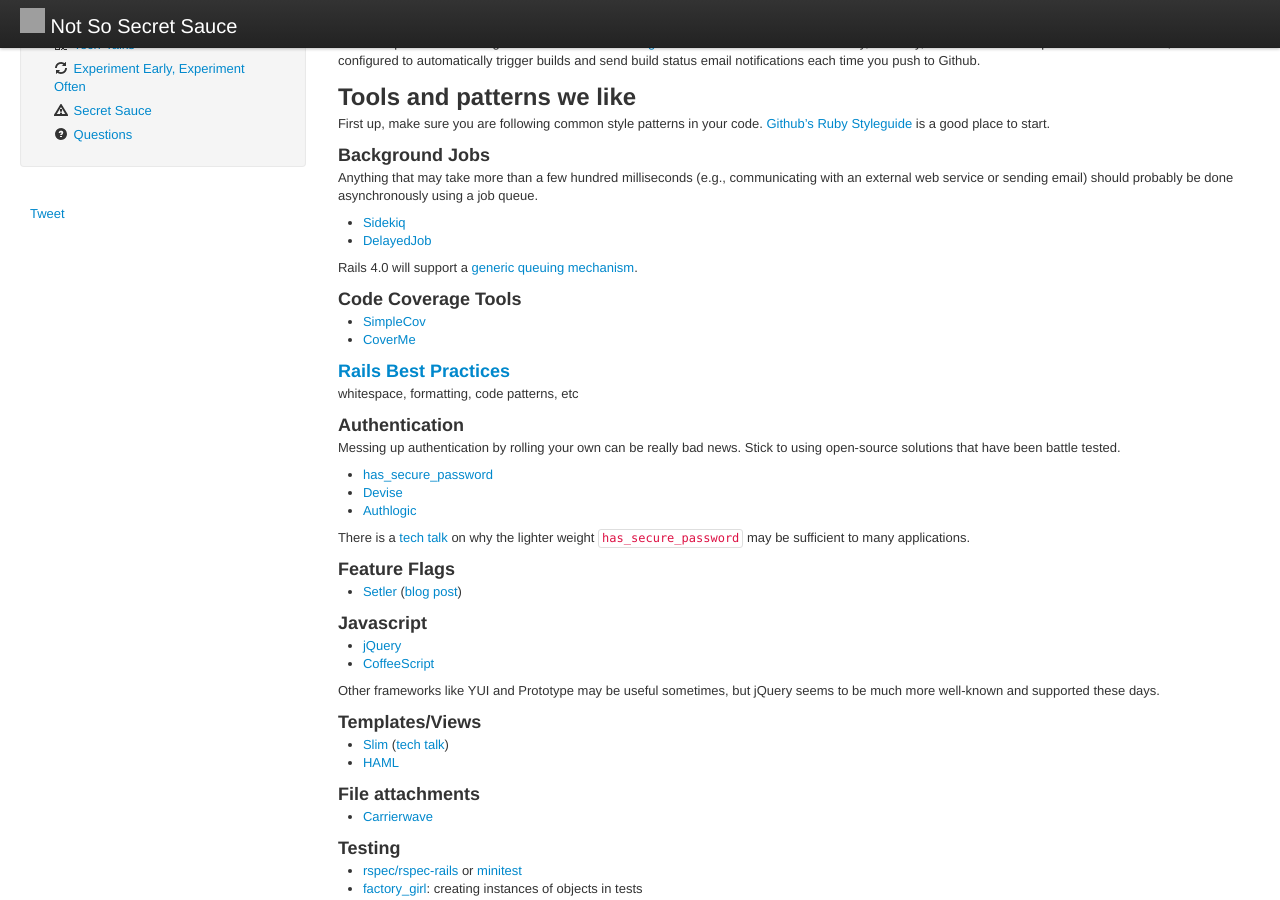
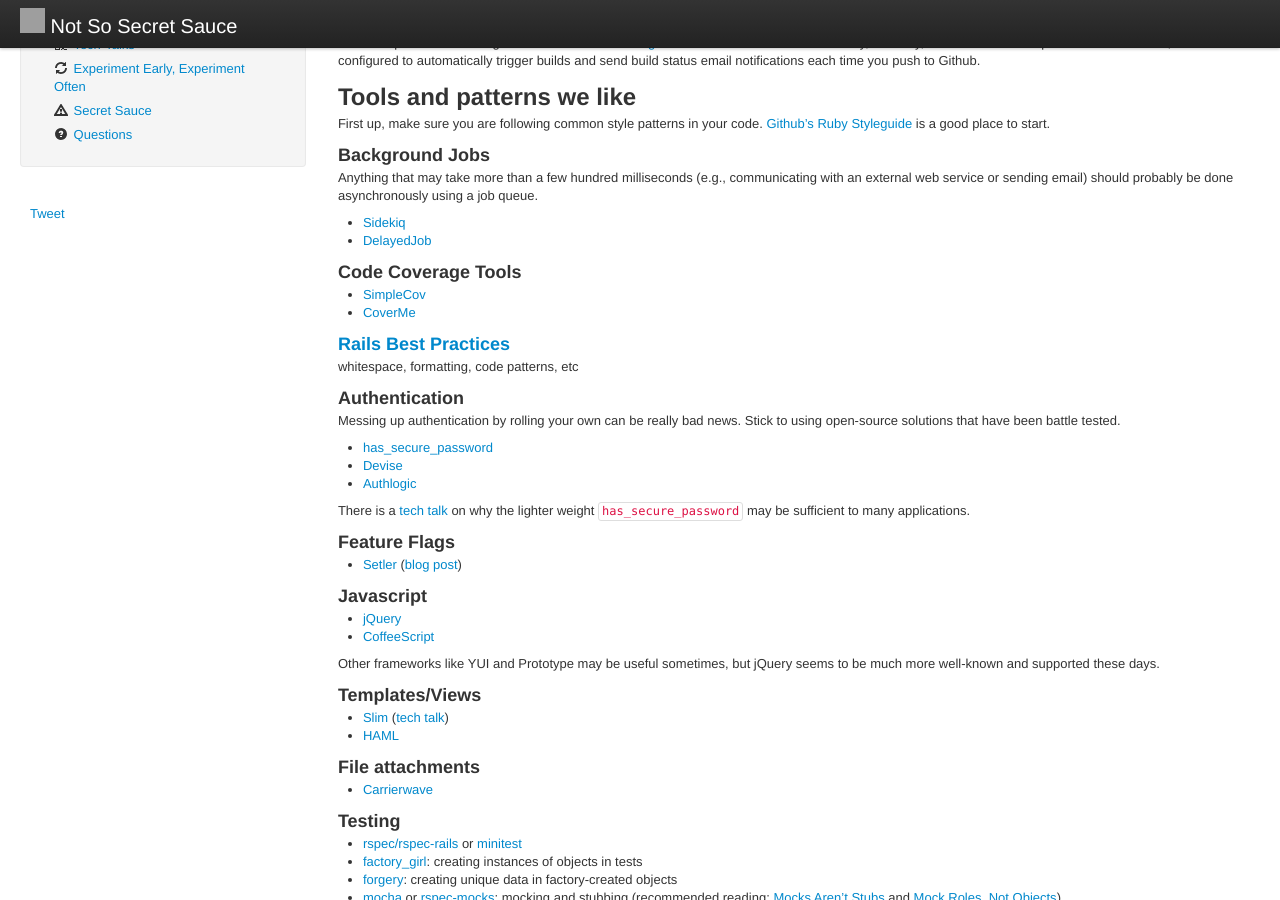
Before and after one commit to daveworth/not-so-secret-sauce, a Jekyll site: the page built from topics/best-practices-and-patterns.md, in a window 1280 px wide and 900 px high, scrolled down 443 px. Built offline with Jekyll 4.4.1, drawn with Linux system fonts in a browser that asks for light colours; nearby versions of some CDN libraries; comment, search, counter and statistics services are not loaded; grey boxes are pictures that could not be loaded.

Commit message:
No more rails 4 queue

```diff
--- a/topics/best-practices-and-patterns.md
+++ b/topics/best-practices-and-patterns.md
@@ -53,8 +53,6 @@
 
 * [Sidekiq](https://github.com/mperham/sidekiq)
 * [DelayedJob](https://github.com/collectiveidea/delayed_job)
-
-Rails 4.0 will support a [generic queuing mechanism](https://github.com/rails/rails/commit/602000be90e9935f4f4ee5acc096725d7b7c33e5).
 
 ### Code Coverage Tools
 
```
